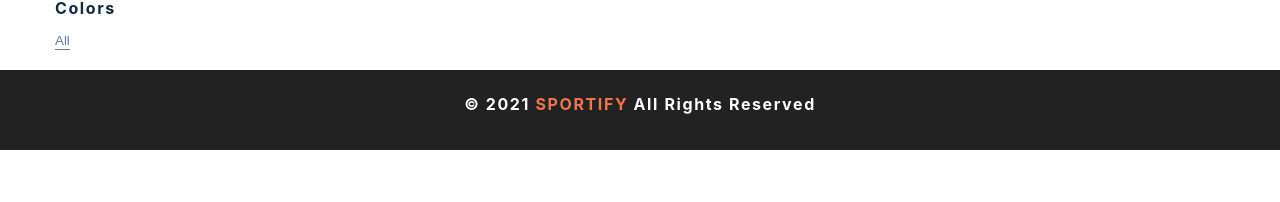
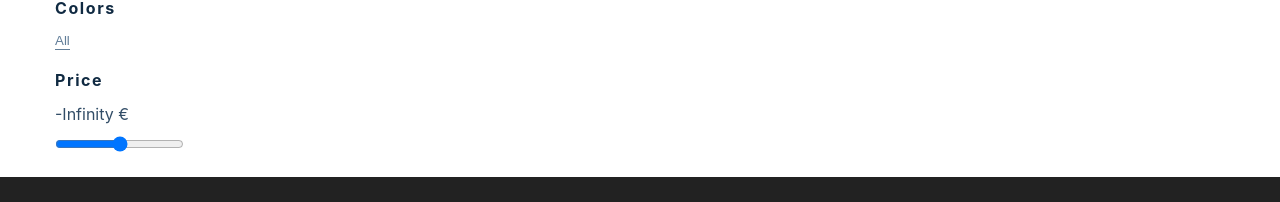
Before and after one commit to Markuss95/Sportify, a React (Create React App) app: page /products in a window 1280 px wide. Shown: the part 603-805 px from the top of the page. Built offline with nearby package versions, Linux system fonts and the light colour scheme; no server answers.

Commit message:
Filter price range slider

```diff
--- a/src/components/Filters.tsx
+++ b/src/components/Filters.tsx
@@ -109,6 +109,20 @@ const Filters = () => {
               })}
             </div>
           </div>
+          <div className="form-item">
+            <h5>price</h5>
+            <p className="range-price">
+              {data?.filters?.price && data?.filters?.price / 100} €
+            </p>
+            <input
+              type="range"
+              name="price"
+              onChange={data?.updateFilters}
+              min={data?.filters?.min_price}
+              max={data?.filters?.max_price}
+              value={data?.filters?.price}
+            ></input>
+          </div>
         </form>
       </div>
     </Wrapper>
@@ -123,6 +137,9 @@ const Wrapper = styled.div`
   }
   .text-input::placeholder {
     padding-left: 0.7rem;
+  }
+  .range-price {
+    margin-bottom: 0.5rem;
   }
   .form-item {
     margin-bottom: 1.2rem;
--- a/src/context/filter_context.tsx
+++ b/src/context/filter_context.tsx
@@ -81,7 +81,7 @@ export const FilterProvider = ({ children }: { children: any }) => {
   ) => {
     const element = e.currentTarget as HTMLInputElement;
     const name = element.name;
-    const value = element.value;
+    let value = element.value;
     const dataset = element.dataset["color"];
 
     if (value) {
@@ -89,6 +89,12 @@ export const FilterProvider = ({ children }: { children: any }) => {
     }
     if (dataset) {
       dispatch({ type: "UPDATE_FILTERS", payload: { name, value: dataset } });
+    }
+    if (name === "price") {
+      dispatch({
+        type: "UPDATE_FILTERS",
+        payload: { name, value: parseInt(value, 10) },
+      });
     }
   };
   const clearFilters = () => {};
```
